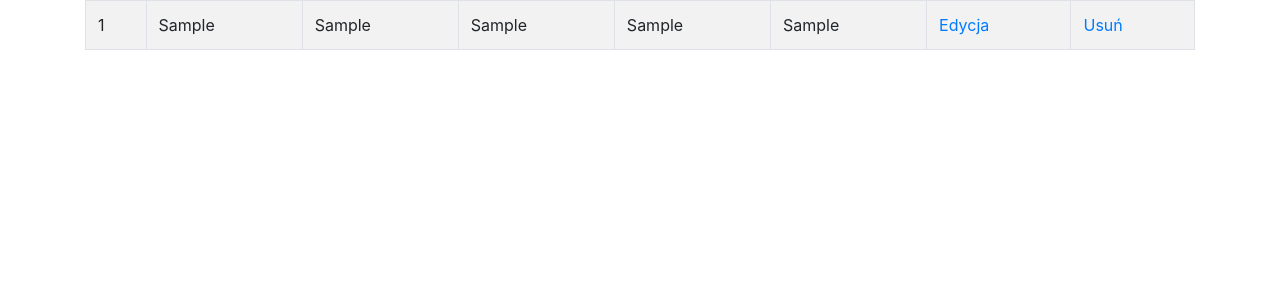
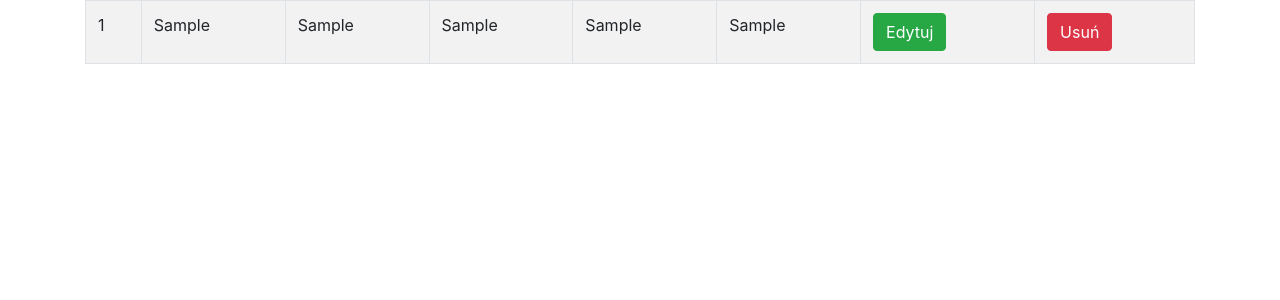
Before and after one commit to matadini/projekt-php, a PHP site: page /projekt-php/strony/pacj_wszystkie.php in a window 1280 px wide. Shown: the part 56-356 px from the top of the page. Run offline with PHP 8.4, Linux system fonts and the light colour scheme; tables that the repository leaves empty or names only in its code hold one stand-in row (values such as "Sample post").

Commit message:
Dodano usuwanie

```diff
--- a/pacjent/pacjent_repository.php
+++ b/pacjent/pacjent_repository.php
@@ -87,8 +87,11 @@ class PacjentRepository {
 
     }
 
-    function delete($PacjentId)
+    function delete($pacjentId) : void
     {
+        $sql = "DELETE FROM projekt.pacjenci where pacjent_id = {$pacjentId}";
+        $stmt = $this->database->prepare($sql);
+        $stmt->execute();
 
     }
 
--- a/strony/pacj_wszystkie.php
+++ b/strony/pacj_wszystkie.php
@@ -14,14 +14,6 @@ include '../view.php';
 Views::generateNav();
 ?>
 
-
-<script>
-
-function elo(args) {
-document.getElementById("demo").innerHTML = "Hello JavaScript!" + args;
-}
-</script>
-
 <div class="container">
     <div class="center-block" >
         <?php
@@ -34,14 +26,25 @@ document.getElementById("demo").innerHTML = "Hello JavaScript!" + args;
              */
             $conn = DatabaseConnection::createDefaultConnection();
             $repository = new PacjentRepository($conn);
-            $all = $repository->findAll();
-            $conn->close();
+
+            /**
+             * Obsluga edycji i usuwania
+             */
+
+            if(isset($_POST["remove"])) {
+                $repository->delete($_POST["pacjentId"]);
+            }
+
+            if(isset($_POST["edit"])) {
+                echo "edytuj: " . $_POST["pacjentId"];
+            }
 
             /**
              * Wyprodukuj widok dla pobrnaych rekordow
              */
+            $all = $repository->findAll();
+            if(!empty($all)) {
                 $html = "<table class='table table-hover table-striped table-bordered'>";
-
                 foreach($all as $pacjent) {
                     $html .= "<tr>"
                     . "<td> {$pacjent->getPacjentId()} </td>"
@@ -50,15 +53,18 @@ document.getElementById("demo").innerHTML = "Hello JavaScript!" + args;
                     . "<td> {$pacjent->getPesel()} </td>"
                     . "<td> {$pacjent->getPlec()} </td>"
                     . "<td> {$pacjent->getDataUrodzenia()} </td>"
-                . "<td> <a href=''>Edycja</a> </td>"
-                . "<td> <a id='demo'onClick='elo({$pacjent->getPacjentId()})' href='#' >Usuń </a></td>"
+                    . "<td> <form method=POST action=pacj_wszystkie.php><input class='btn btn-success' name='edit' type=submit value='Edytuj'/> <input name='pacjentId' type=hidden value={$pacjent->getPacjentId()}>  </form></td>"
+                    . "<td> <form method=POST action=pacj_wszystkie.php><input class='btn btn-danger' name='remove' type=submit value='Usuń'/> <input name='pacjentId' type=hidden value={$pacjent->getPacjentId()}>  </form></td>"
                     . "</tr>";
                 }
 
                 $html .= "</table>";
+                echo $html;
+            } else {
+                echo "Brak wprowadzonych pacjentów";
+            }
 
-
-            echo $html;
+            $conn->close();
 
         ?>
     </div>
```
Lines whose indentation alone changed are shown as unchanged.
